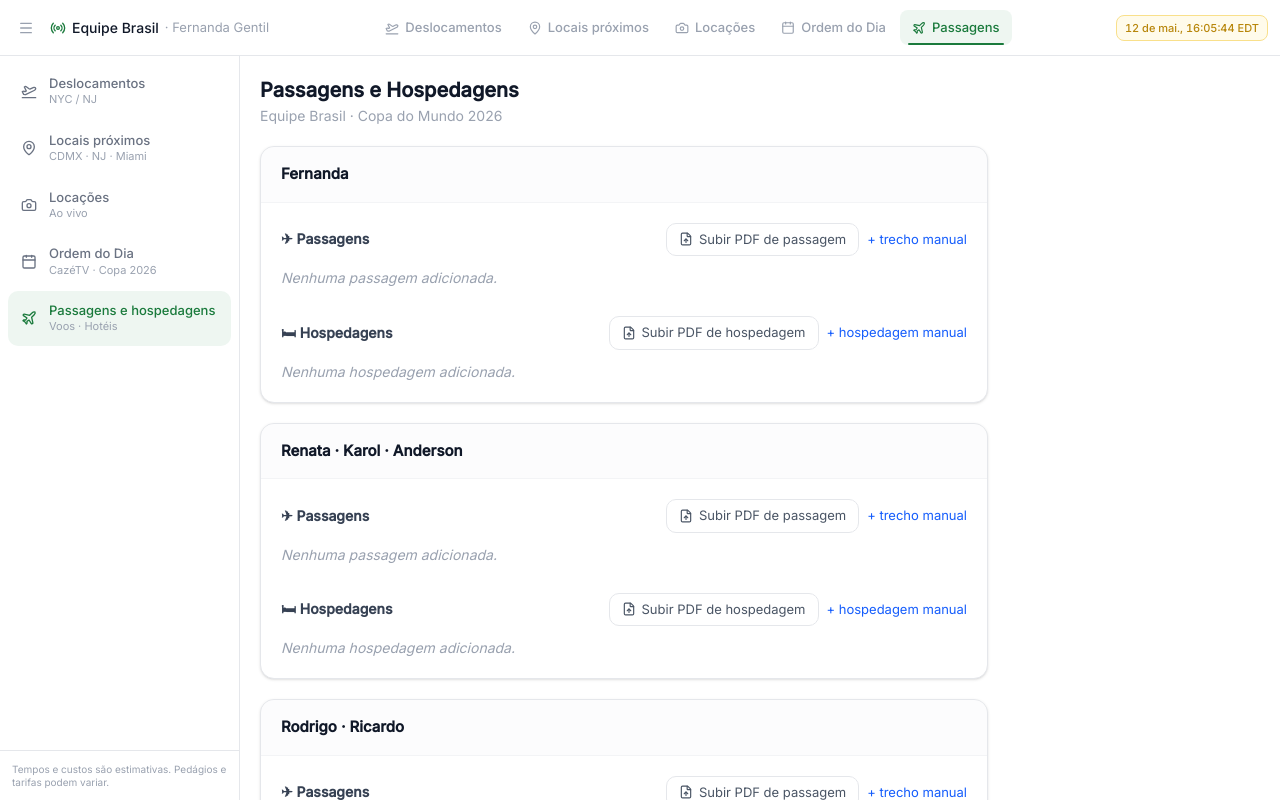
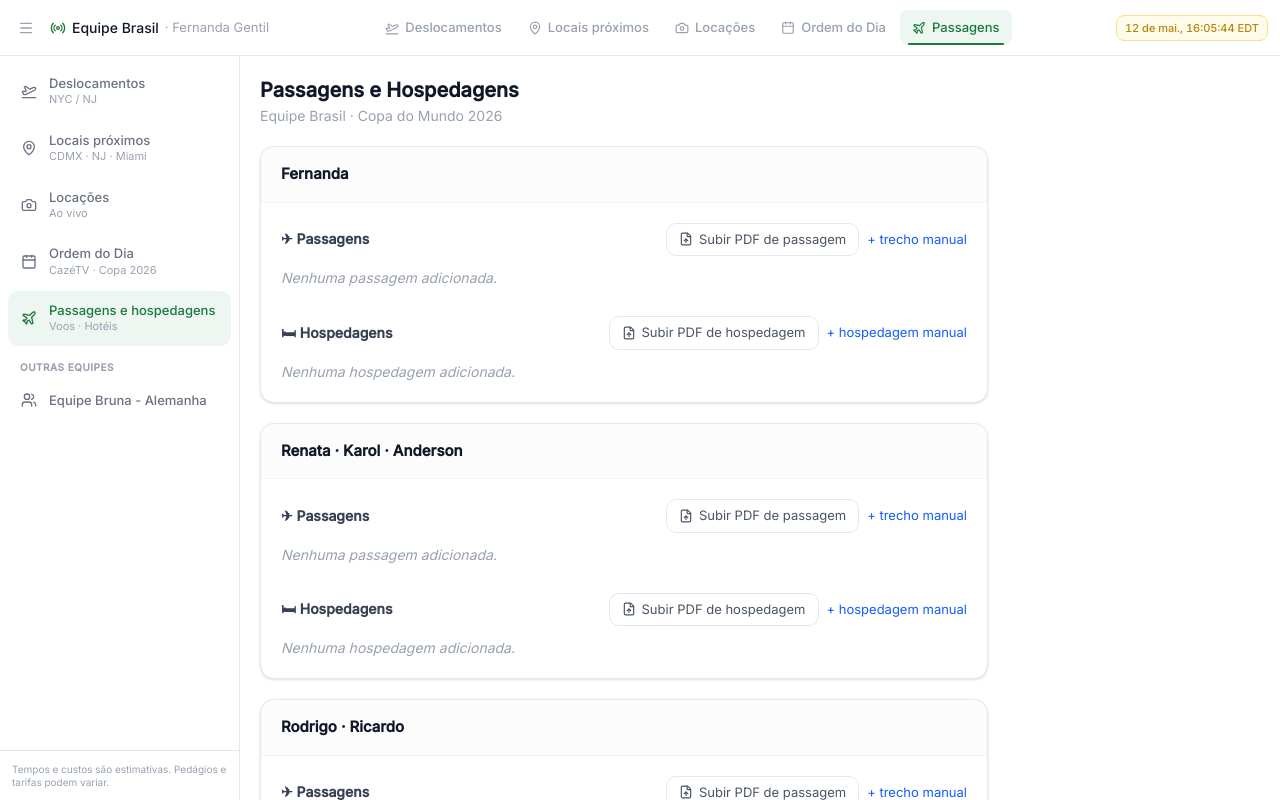
Before and after one commit to kribeirolima/equipefernandaFWC, a Next.js app: page /passagens in a window 1280 px wide. Shown: the top 800 px of the page. Built offline with nearby package versions, Linux system fonts and the light colour scheme.

Commit message:
auto: deploy via Claude Code

```diff
--- /dev/null
+++ b/src/app/equipes/[slug]/page.tsx
@@ -0,0 +1,33 @@
+import { notFound } from "next/navigation";
+import { getEquipe, EQUIPES } from "@/lib/equipes";
+import { PersonPanel } from "@/components/passagens/PersonPanel";
+
+export function generateStaticParams() {
+  return EQUIPES.map((e) => ({ slug: e.slug }));
+}
+
+export default async function EquipePage({
+  params,
+}: {
+  params: Promise<{ slug: string }>;
+}) {
+  const { slug } = await params;
+  const equipe = getEquipe(slug);
+  if (!equipe) notFound();
+
+  return (
+    <div className="p-5 space-y-5 max-w-3xl">
+      <div>
+        <h1 className="text-xl font-semibold text-gray-900">{equipe.name}</h1>
+        <p className="text-sm text-gray-400 mt-0.5">
+          Passagens e Hospedagens · Copa do Mundo 2026
+        </p>
+      </div>
+      <PersonPanel
+        name={equipe.name}
+        passKey={equipe.passKey}
+        hospKey={equipe.hospKey}
+      />
+    </div>
+  );
+}
--- a/src/components/nav-sidebar.tsx
+++ b/src/components/nav-sidebar.tsx
@@ -1,7 +1,8 @@
 "use client";
 import Link from "next/link";
 import { usePathname } from "next/navigation";
-import { PlaneTakeoff, MapPin, Camera, Calendar, Plane } from "lucide-react";
+import { PlaneTakeoff, MapPin, Camera, Calendar, Plane, Users } from "lucide-react";
+import { EQUIPES } from "@/lib/equipes";
 
 const NAV = [
   { href: "/", label: "Deslocamentos", description: "NYC / NJ", Icon: PlaneTakeoff },
@@ -18,7 +19,7 @@ export function NavSidebar({ open }: { open: boolean }) {
     <>
       {/* Desktop sidebar */}
       <aside
-        className={`fixed top-14 left-0 bottom-0 z-40 hidden lg:flex flex-col bg-white border-r border-gray-200 transition-[width] duration-200 overflow-hidden ${
+        className={`fixed top-14 left-0 bottom-0 z-40 hidden lg:flex flex-col bg-white border-r border-gray-200 transition-[width] duration-200 overflow-hidden overflow-y-auto ${
           open ? "w-60" : "w-16"
         }`}
       >
@@ -54,6 +55,48 @@ export function NavSidebar({ open }: { open: boolean }) {
               </Link>
             );
           })}
+
+          {/* Equipes section */}
+          {EQUIPES.length > 0 && (
+            <>
+              {open && (
+                <p className="px-3 pt-3 pb-1 text-[10px] font-semibold uppercase tracking-wider text-gray-400">
+                  Outras Equipes
+                </p>
+              )}
+              {EQUIPES.map((equipe) => {
+                const href = `/equipes/${equipe.slug}`;
+                const active = pathname === href;
+                return (
+                  <Link
+                    key={equipe.slug}
+                    href={href}
+                    title={!open ? equipe.name : undefined}
+                    className={`flex items-center gap-3 px-3 py-2.5 rounded-lg transition-colors border ${
+                      active
+                        ? "border-transparent"
+                        : "text-gray-500 hover:text-gray-800 hover:bg-gray-50 border-transparent"
+                    }`}
+                    style={
+                      active
+                        ? { background: "rgba(26,122,60,0.07)", color: "#1A7A3C", borderColor: "transparent" }
+                        : undefined
+                    }
+                  >
+                    <Users
+                      className="h-4 w-4 shrink-0"
+                      style={active ? { color: "#1A7A3C" } : undefined}
+                    />
+                    {open && (
+                      <span className="text-[13px] font-medium leading-tight truncate">
+                        {equipe.name}
+                      </span>
+                    )}
+                  </Link>
+                );
+              })}
+            </>
+          )}
         </nav>
         {open && (
           <p className="px-3 py-3 text-[10px] text-gray-400 leading-tight border-t border-gray-200">
@@ -63,14 +106,14 @@ export function NavSidebar({ open }: { open: boolean }) {
       </aside>
 
       {/* Mobile bottom navigation */}
-      <nav className="fixed bottom-0 left-0 right-0 z-40 flex lg:hidden bg-white border-t border-gray-200">
+      <nav className="fixed bottom-0 left-0 right-0 z-40 flex lg:hidden bg-white border-t border-gray-200 overflow-x-auto">
         {NAV.map(({ href, label, Icon }) => {
           const active = pathname === href;
           return (
             <Link
               key={href}
               href={href}
-              className="flex-1 flex flex-col items-center gap-1 py-2.5 text-[10px] font-medium transition-colors"
+              className="shrink-0 flex-1 flex flex-col items-center gap-1 py-2.5 text-[10px] font-medium transition-colors"
               style={active ? { color: "#1A7A3C" } : { color: "#9CA3AF" }}
             >
               <Icon className="h-5 w-5" />
--- /dev/null
+++ b/src/lib/equipes.ts
@@ -0,0 +1,20 @@
+export interface Equipe {
+  slug: string;
+  name: string;
+  passKey: string;
+  hospKey: string;
+}
+
+export const EQUIPES: Equipe[] = [
+  {
+    slug: "bruna-alemanha",
+    name: "Equipe Bruna - Alemanha",
+    passKey: "eq_ba_pass",
+    hospKey: "eq_ba_hosp",
+  },
+  // Adicionar novas equipes aqui
+];
+
+export function getEquipe(slug: string): Equipe | undefined {
+  return EQUIPES.find((e) => e.slug === slug);
+}
```
